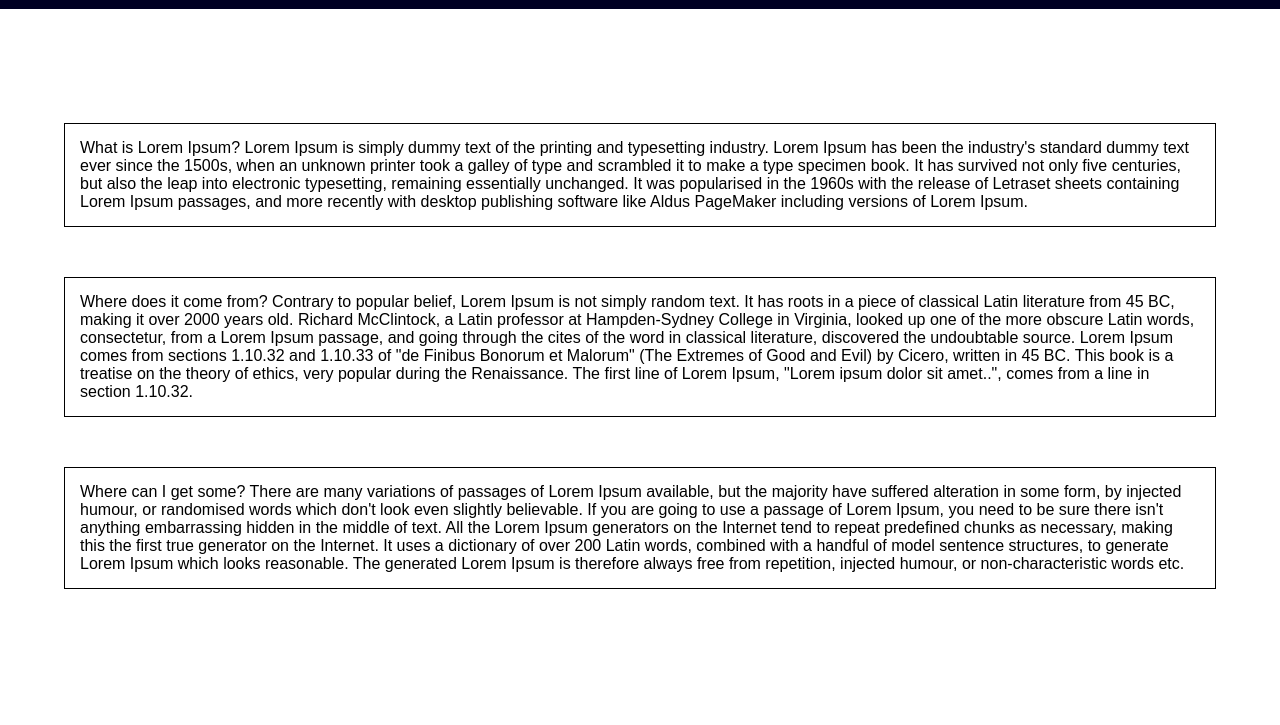
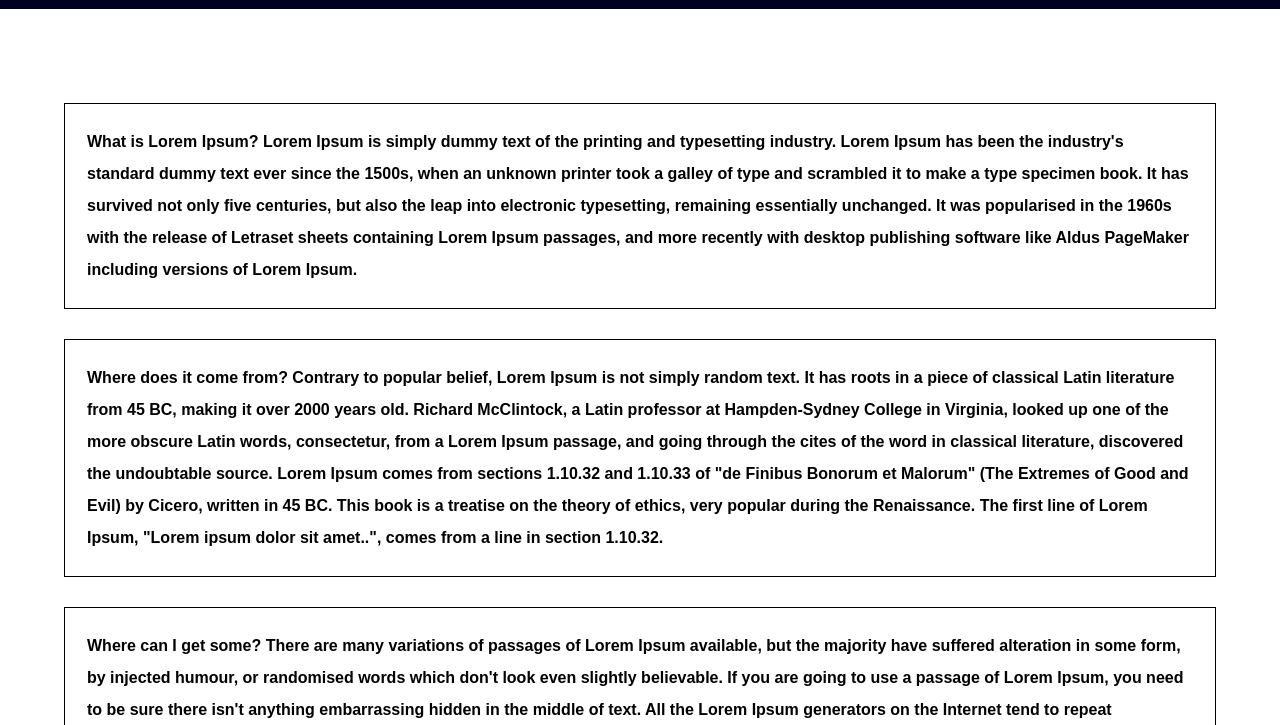
Before and after one commit to Bindupoojary/frontend-training, a plain HTML site: page index.html in a window 1280 px wide. Shown: the part 75-800 px from the top of the page. Drawn offline with Linux system fonts and the light colour scheme.

Commit message:
assignment

```diff
--- a/style.css
+++ b/style.css
@@ -79,9 +79,11 @@ nav ul li:hover ul {
   padding: 5%;
 }
 .content div {
-  padding: 15px;
+  font-weight: bold;
+  padding: 22px;
+  line-height: 2;
   border: 1px solid black;
-  margin: 50px 0;
+  margin: 30px 0;
 }
 
 @media (max-width: 768px) {
```
